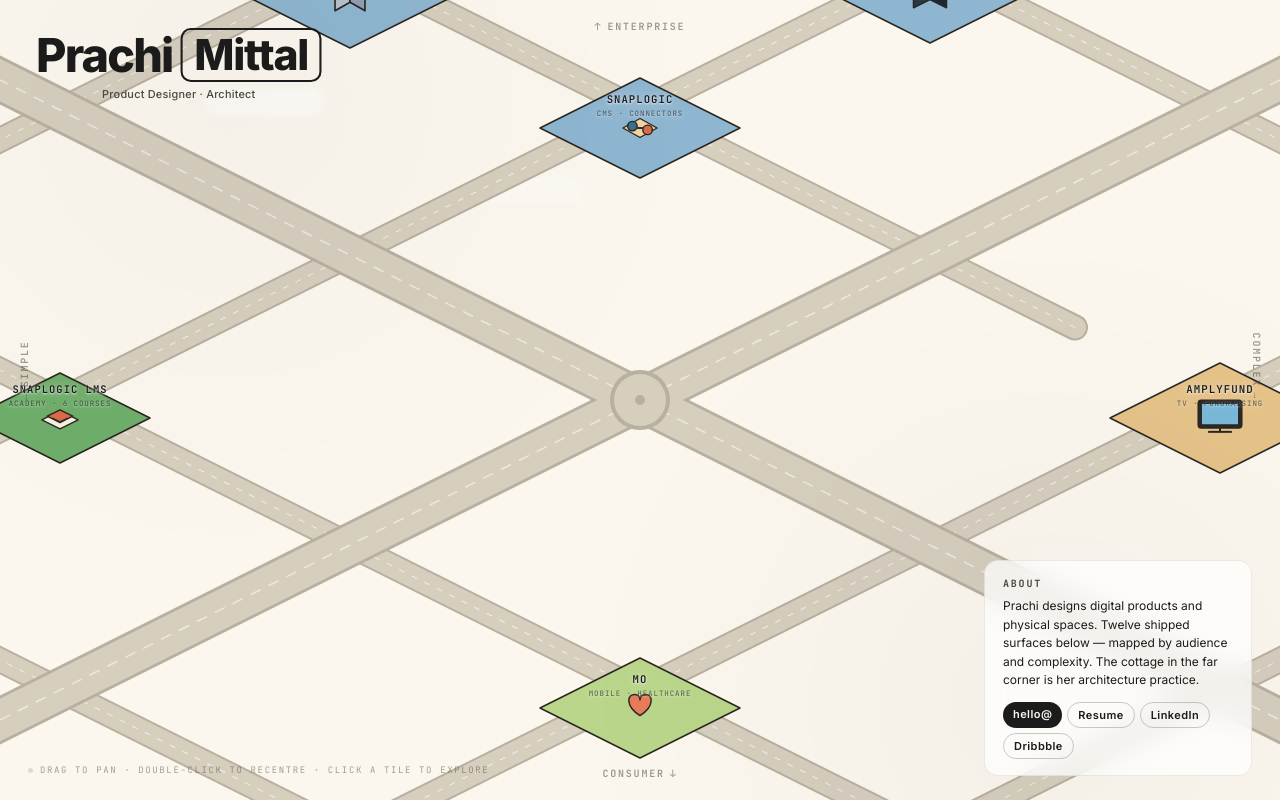
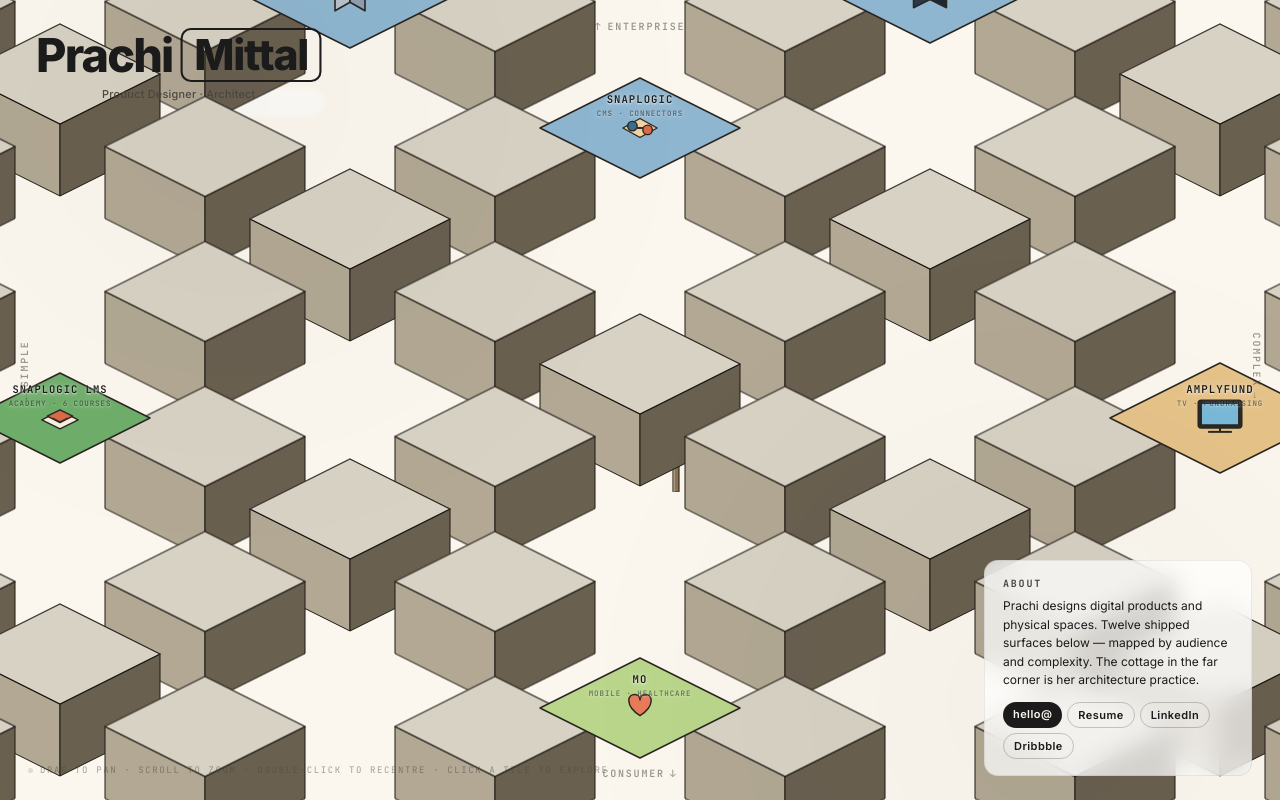
Before and after one commit to prachimittaldesign/Prachifolio, a React (Vite) app: page / in a window 1280 px wide. Built offline with nearby package versions, Linux system fonts and the light colour scheme.

Commit message:
Replace full ground plane + SVG roads with 3D road tiles along path corridors only

```diff
--- a/src/components/World.jsx
+++ b/src/components/World.jsx
@@ -1,29 +1,86 @@
 import { useState, useRef, useMemo, useCallback, useEffect } from 'react';
 import { PROJECTS } from '../data/projects.js';
-import { gridToScreen, quadrant, SPACING } from '../data/iso.js';
+import { gridToScreen, quadrant, SPACING, HALF_W, HALF_H } from '../data/iso.js';
 import IsoTile from './IsoTile.jsx';
-import RoadLayer from './RoadLayer.jsx';
 import Hero from './Hero.jsx';
 import AboutPanel from './AboutPanel.jsx';
+
+const GROUND_T = 72;
+
+const ROAD_SEGMENTS = [
+  { type: 'h', gy:  0, gx1: -7, gx2:  7 },
+  { type: 'v', gx:  0, gy1: -6, gy2:  6 },
+  { type: 'h', gy:  2, gx1: -4, gx2:  6 },
+  { type: 'h', gy: -2, gx1: -4, gx2:  4 },
+  { type: 'h', gy:  4, gx1: -4, gx2:  5 },
+  { type: 'h', gy: -4, gx1: -2, gx2:  4 },
+  { type: 'v', gx:  2, gy1: -1, gy2:  4 },
+  { type: 'v', gx: -2, gy1: -4, gy2:  4 },
+  { type: 'v', gx:  4, gy1: -4, gy2:  3 },
+  { type: 'v', gx:  6, gy1:  0, gy2:  6 },
+  { type: 'v', gx: -4, gy1: -2, gy2:  5 },
+];
+
+function GroundTile() {
+  const W = HALF_W, H = HALF_H;
+  const leftPts  = `${-W},0 0,${H} 0,${H+GROUND_T} ${-W},${GROUND_T}`;
+  const rightPts = `${W},0 0,${H} 0,${H+GROUND_T} ${W},${GROUND_T}`;
+  const topPts   = `0,${-H} ${W},0 0,${H} ${-W},0`;
+  return (
+    <svg
+      width={W*2+4} height={H*2+GROUND_T+8}
+      viewBox={`${-W-2} ${-H-4} ${W*2+4} ${H*2+GROUND_T+8}`}
+      style={{ overflow: 'visible' }}
+    >
+      <polygon points={leftPts} fill="#b2a894" stroke="#1c1812" strokeWidth="1"/>
+      <polygon points={rightPts} fill="#6a6050" stroke="#1c1812" strokeWidth="1"/>
+      <polygon points={topPts} fill="#d8d2c4" stroke="#1a1610" strokeWidth="1.2"/>
+      <line x1={0} y1={-H} x2={-W} y2={0} stroke="rgba(255,255,255,0.18)" strokeWidth="1.2"/>
+      <line x1={0} y1={-H} x2={W}  y2={0} stroke="rgba(255,255,255,0.09)" strokeWidth="0.8"/>
+    </svg>
+  );
+}
 
 export default function World({ onSelect }) {
   const stageRef = useRef(null);
   const tileRefs = useRef({});
   const [pan, setPan] = useState({ x: 0, y: 0 });
+  const [scale, setScale] = useState(1);
   const [dragging, setDragging] = useState(false);
   const [hovered, setHovered] = useState(null);
   const [docked, setDocked] = useState(false);
-  const drag = useRef({ active: false, startX: 0, startY: 0, ox: 0, oy: 0, moved: false });
+  const drag = useRef({ active: false, startX: 0, startY: 0, ox: 0, oy: 0, moved: false, tileId: null });
 
   useEffect(() => {
     const t = setTimeout(() => setDocked(true), 2400);
     return () => clearTimeout(t);
   }, []);
 
-  const sorted = useMemo(
-    () => [...PROJECTS].sort((a, b) => (b.gx + b.gy) - (a.gx + a.gy)),
-    []
-  );
+  const allTiles = useMemo(() => {
+    const projKeys = new Set(PROJECTS.map(t => `${t.gx},${t.gy}`));
+    const tiles = [...PROJECTS.map(t => ({ ...t, isProject: true }))];
+    const roadKeys = new Set();
+    for (const seg of ROAD_SEGMENTS) {
+      if (seg.type === 'h') {
+        for (let gx = seg.gx1; gx <= seg.gx2; gx++) {
+          const key = `${gx},${seg.gy}`;
+          if (!projKeys.has(key) && !roadKeys.has(key)) {
+            roadKeys.add(key);
+            tiles.push({ id: `r${gx}_${seg.gy}`, gx, gy: seg.gy, isProject: false });
+          }
+        }
+      } else {
+        for (let gy = seg.gy1; gy <= seg.gy2; gy++) {
+          const key = `${seg.gx},${gy}`;
+          if (!projKeys.has(key) && !roadKeys.has(key)) {
+            roadKeys.add(key);
+            tiles.push({ id: `r${seg.gx}_${gy}`, gx: seg.gx, gy, isProject: false });
+          }
+        }
+      }
+    }
+    return tiles.sort((a, b) => (b.gx + b.gy) - (a.gx + a.gy));
+  }, []);
 
   const updateSep = useCallback((mx, my) => {
     PROJECTS.forEach(t => {
@@ -34,7 +91,7 @@
       const rx = (t.gx - t.gy) / Math.max(0.5, dist);
       const ry = -(t.gx + t.gy) / (2 * Math.max(0.5, dist));
       const d = Math.hypot(sx - mx, sy - my);
-      const sep = 4 + Math.max(0, 1 - d / 310) * 22;
+      const sep = 6 + Math.max(0, 1 - d / 300) * 34;
       el.style.setProperty('--ox', `${rx * sep}px`);
       el.style.setProperty('--oy', `${ry * sep}px`);
     });
@@ -50,9 +107,9 @@
 
   const onPointerDown = useCallback(e => {
     if (e.button !== 0 && e.pointerType !== 'touch') return;
-    drag.current = { active: true, startX: e.clientX, startY: e.clientY, ox: pan.x, oy: pan.y, moved: false };
+    drag.current = { active: true, startX: e.clientX, startY: e.clientY, ox: pan.x, oy: pan.y, moved: false, tileId: hovered };
     e.currentTarget.setPointerCapture(e.pointerId);
-  }, [pan]);
+  }, [pan, hovered]);
 
   const onPointerMove = useCallback(e => {
     const ds = drag.current;
@@ -65,25 +122,53 @@
     } else {
       const rect = stage.getBoundingClientRect();
       updateSep(
-        e.clientX - rect.left - rect.width / 2 - pan.x,
-        e.clientY - rect.top - rect.height / 2 - pan.y
+        (e.clientX - rect.left - rect.width / 2 - pan.x) / scale,
+        (e.clientY - rect.top - rect.height / 2 - pan.y) / scale
       );
     }
-  }, [pan, updateSep]);
+  }, [pan, scale, updateSep]);
 
   const onPointerUp = useCallback(e => {
     const ds = drag.current;
     ds.active = false;
-    if (ds.moved) { setDragging(false); setTimeout(() => { ds.moved = false; }, 0); }
+    if (ds.moved) {
+      setDragging(false);
+      setTimeout(() => { ds.moved = false; }, 0);
+    } else if (ds.tileId) {
+      const tile = PROJECTS.find(t => t.id === ds.tileId);
+      if (tile) {
+        const el = tileRefs.current[tile.id];
+        if (el) onSelect(tile, el.getBoundingClientRect());
+      }
+    }
     try { e.currentTarget.releasePointerCapture(e.pointerId); } catch (_) {}
+  }, [onSelect]);
+
+  // Scroll-to-zoom, anchored to cursor position (clamp 0.5–2×)
+  useEffect(() => {
+    const el = stageRef.current;
+    if (!el) return;
+    const onWheel = (e) => {
+      e.preventDefault();
+      const rect = el.getBoundingClientRect();
+      const cx = rect.width / 2;
+      const cy = rect.height / 2;
+      const mx = e.clientX - rect.left;
+      const my = e.clientY - rect.top;
+      const delta = e.deltaY < 0 ? 1.1 : 1 / 1.1;
+      setScale(prevScale => {
+        const next = Math.max(0.5, Math.min(2, prevScale * delta));
+        const k = next / prevScale;
+        setPan(prevPan => ({
+          x: (1 - k) * (mx - cx) + k * prevPan.x,
+          y: (1 - k) * (my - cy) + k * prevPan.y,
+        }));
+        return next;
+      });
+    };
+    el.addEventListener('wheel', onWheel, { passive: false });
+    return () => el.removeEventListener('wheel', onWheel);
   }, []);
-
-  const handleTileClick = useCallback((tile) => {
-    if (drag.current.moved) return;
-    const el = tileRefs.current[tile.id];
-    if (!el) return;
-    onSelect(tile, el.getBoundingClientRect());
-  }, [onSelect]);
 
   return (
     <div
@@ -94,7 +179,7 @@
       onPointerUp={onPointerUp}
       onPointerCancel={onPointerUp}
       onPointerLeave={() => { setHovered(null); resetSep(); }}
-      onDoubleClick={() => setPan({ x: 0, y: 0 })}
+      onDoubleClick={() => { setPan({ x: 0, y: 0 }); setScale(1); }}
     >
       <div className="cloud" style={{ top: '11%', animationDuration: '74s', animationDelay: '-8s' }}/>
       <div className="cloud" style={{ top: '22%', left: '-280px', opacity: 0.55, animationDuration: '98s', animationDelay: '-34s' }}/>
@@ -102,31 +187,48 @@
 
       <div
         className="camera"
-        style={{ transform: `translate(${pan.x}px, ${pan.y}px)` }}
+        style={{ transform: `translate(${pan.x}px, ${pan.y}px) scale(${scale})` }}
       >
-        <RoadLayer/>
+        {allTiles.map(tile => {
+          const { sx, sy } = gridToScreen(tile.gx, tile.gy, SPACING);
 
-        {sorted.map(tile => {
-          const { sx, sy } = gridToScreen(tile.gx, tile.gy, SPACING);
+          if (!tile.isProject) {
+            return (
+              <div
+                key={tile.id}
+                className="iso-tile ground-tile"
+                style={{
+                  '--sx': `${sx}px`,
+                  '--sy': `${sy}px`,
+                  '--lift': '0px',
+                  zIndex: Math.round(-(tile.gx + tile.gy) * 10 + 490),
+                  pointerEvents: 'none',
+                }}
+              >
+                <GroundTile/>
+              </div>
+            );
+          }
+
           const q = quadrant(tile.gx, tile.gy);
           const size = tile.scale || 1;
-          const lift = hovered === tile.id ? 22 : 0;
+          const isHovered = hovered === tile.id;
+          const lift = isHovered ? 44 : 0;
           return (
             <div
               key={tile.id}
               ref={el => { tileRefs.current[tile.id] = el; }}
-              className="iso-tile"
+              className={`iso-tile${isHovered ? ' is-hovered' : ''}`}
               style={{
                 '--sx': `${sx}px`,
                 '--sy': `${sy}px`,
                 '--lift': `${lift}px`,
-                zIndex: Math.round(-(tile.gx + tile.gy) * 10 + 500),
+                zIndex: Math.round(-(tile.gx + tile.gy) * 10 + 520 + (isHovered ? 20 : 0)),
               }}
               onPointerEnter={() => { if (!drag.current.active) setHovered(tile.id); }}
               onPointerLeave={() => setHovered(null)}
-              onClick={() => handleTileClick(tile)}
             >
-              <IsoTile biome={q} glyph={tile.glyph} size={size}/>
+              <IsoTile biome={q} glyph={tile.glyph} size={size} hovered={isHovered}/>
               <div className="tile-label" style={{ fontSize: `${9 + size * 1.6}px` }}>
                 {tile.label}
                 <span className="tile-sub">{tile.sub}</span>
@@ -134,6 +236,18 @@
             </div>
           );
         })}
+
+        {/* START signpost at world origin */}
+        <div className="start-marker">
+          <svg width="72" height="92" viewBox="0 0 72 92">
+            <rect x="33" y="38" width="6" height="54" fill="#8a7456" stroke="#3a2e1e" strokeWidth="1.2" rx="1"/>
+            <rect x="33" y="38" width="2" height="54" fill="rgba(255,255,255,0.25)"/>
+            <rect x="6" y="14" width="60" height="28" fill="#fdf9ee" stroke="#1b1b1b" strokeWidth="2" rx="3"/>
+            <rect x="9" y="17" width="54" height="22" fill="none" stroke="#1b1b1b" strokeWidth="0.6" rx="1.5"/>
+            <text x="36" y="33" textAnchor="middle" fontSize="11" fontWeight="700" fill="#1b1b1b" fontFamily="JetBrains Mono, monospace" letterSpacing="0.1em">START</text>
+            <path d="M 60 28 L 68 28 L 64 24 M 68 28 L 64 32" stroke="#1b1b1b" strokeWidth="1.6" fill="none" strokeLinecap="round" strokeLinejoin="round"/>
+          </svg>
+        </div>
       </div>
 
       <div className="axis-label tl"><span>↑</span> Enterprise</div>
@@ -146,7 +260,7 @@
 
       <div className="hint">
         <span className="hint-dot"/>
-        Drag to pan · Double-click to recentre · Click a tile to explore
+        Drag to pan · Scroll to zoom · Double-click to recentre · Click a tile to explore
       </div>
     </div>
   );
```
